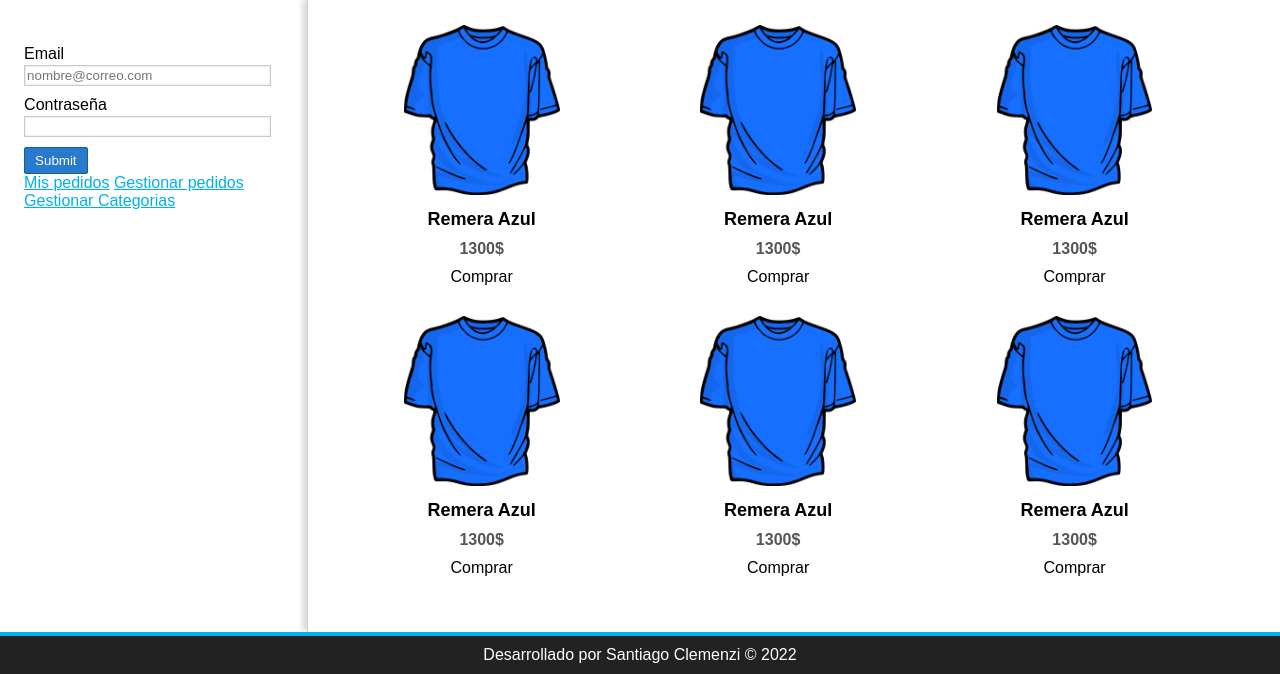
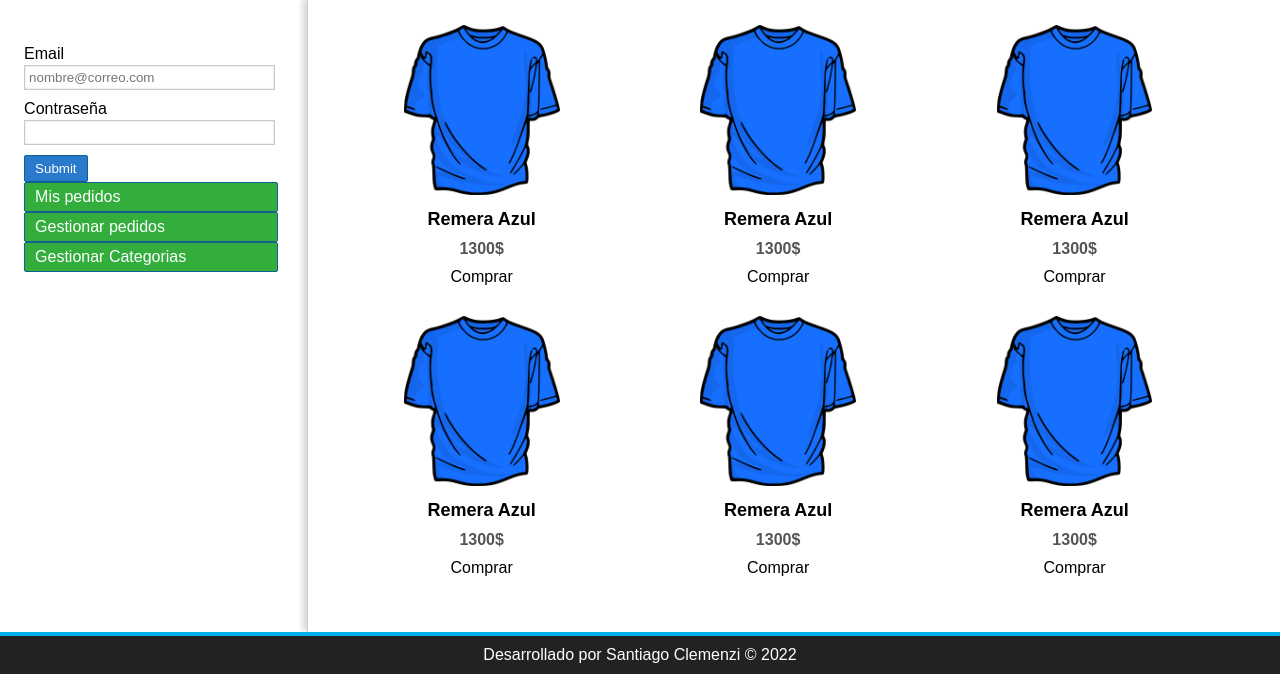
Before and after one commit to SantiClemenzi/marketplace_php, a PHP site: page / in a window 1280 px wide. Shown: the part 209-883 px from the top of the page. Run offline with PHP 8.4, Linux system fonts and the light colour scheme.

Commit message:
arreglo del tamaño de los inputs

```diff
--- a/assets/css/styles.css
+++ b/assets/css/styles.css
@@ -203,7 +203,7 @@ select, textarea{
     border: 1px solid #C9C9C9;
     box-shadow: 0px 0px 2px #ccc inset;
     background: white;
-    padding: 2px;
+    padding: 4px;
     color: gray;
     transition: all 300ms;
 }
--- a/index.php
+++ b/index.php
@@ -56,9 +56,9 @@
                     <input name="password" type="password"  required/>
                     <input type="submit"/>
                 </form>
-                <a href="#">Mis pedidos</a>
-                <a href="#">Gestionar pedidos</a>
-                <a href="#">Gestionar Categorias</a>
+                <a class="button" href="#">Mis pedidos</a>
+                <a class="button gestion" href="#">Gestionar pedidos</a>
+                <a class="button gestion" href="#">Gestionar Categorias</a>
             </div>
         </aside>
         <!-- contenido central -->
```
